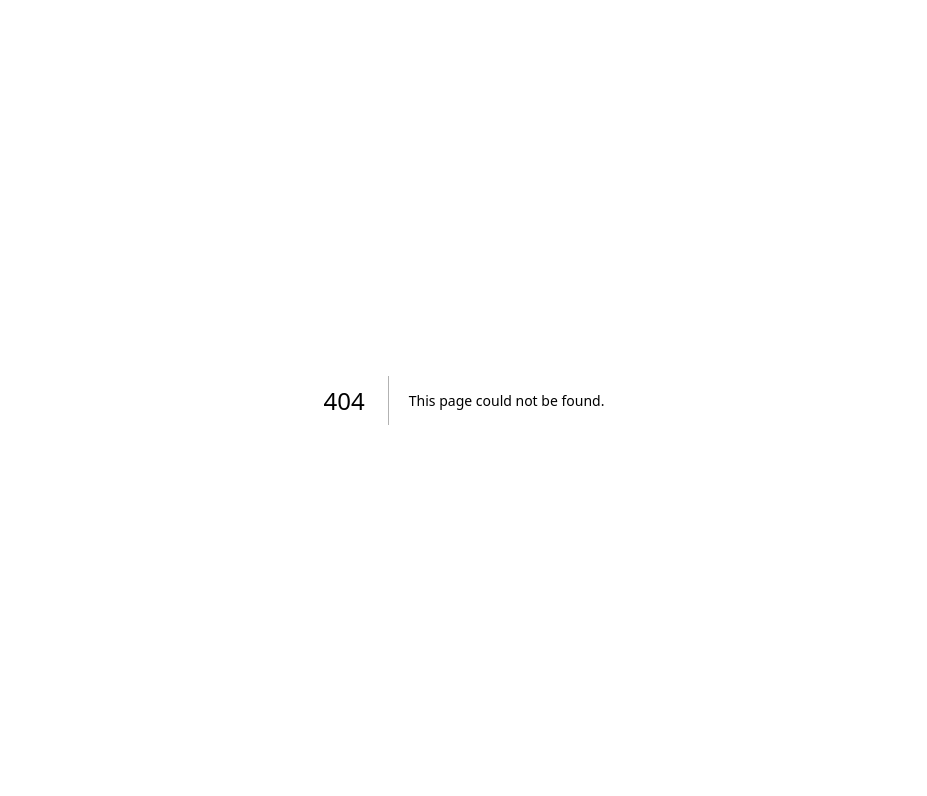
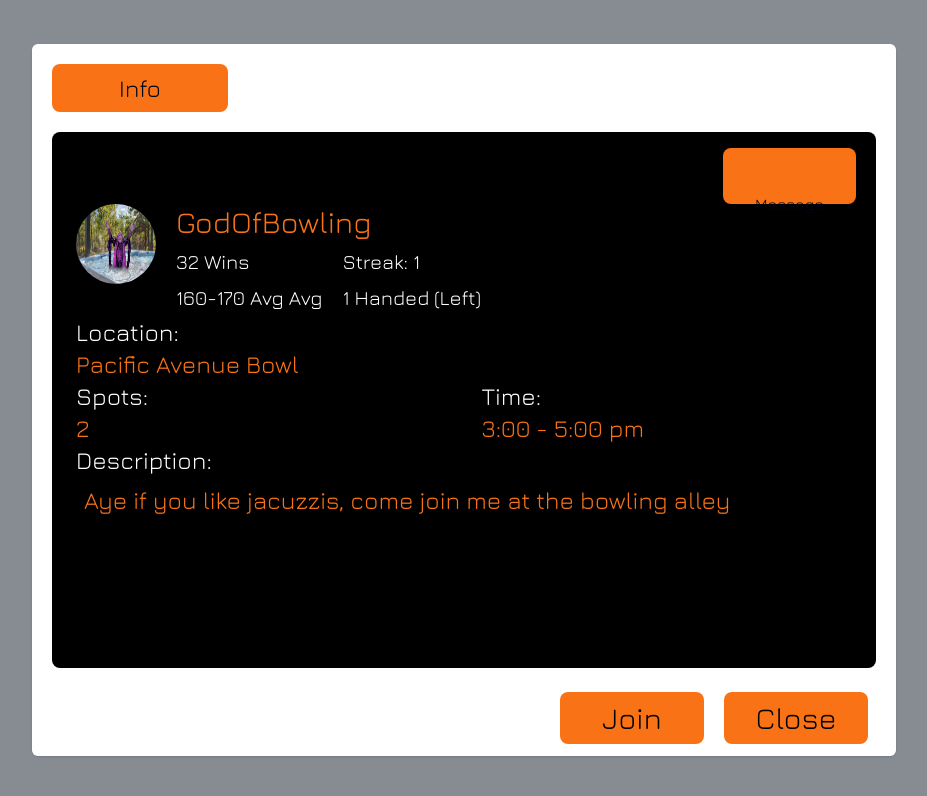
Before and after one commit to JayvonK/Full-Stack---Strike-Showdown, a Next.js app: page /pages/ModalTestPage2 in a window 1280 px wide. Before the commit this address had no page. Shown: the top 796 px of the page, without its empty margins (176-1103 px from the left). Built offline with nearby package versions, Linux system fonts and the light colour scheme.

Commit message:
Join Session modal

```diff
--- /dev/null
+++ b/src/app/pages/ModalTestPage2/page.tsx
@@ -0,0 +1,68 @@
+"use client";
+import React from 'react'
+import { Button, Modal } from "flowbite-react";
+import { useState } from "react";
+import FriendsModalComponent from '@/components/PageComponents/ModalComponents/FriendsModalComponent';
+import InboxModalComponent from '@/components/PageComponents/ModalComponents/InboxModalComponent';
+import ProfileModalComponent from '@/components/PageComponents/ModalComponents/ProfileModalComponent';
+import JoinSessionModalComponent from '@/components/PageComponents/ModalComponents/JoinSessionModalComponent';
+import ViewProfileModalComponent from '@/components/PageComponents/ModalComponents/ViewProfileModalComponent';
+import { IPublicUserData, IUserPosts } from '@/interfaces/Interfaces';
+function page() {
+    const fakeUserData2: IUserPosts = {
+        id: 0,
+    userID: 0,
+    title: "Practice Session",
+    isVisible: true,
+    state: "CA",
+    locations: "Pacific Avenue Bowl",
+    date: "2/3/22",
+    time: "3:00 - 5:00 pm",
+    maxPpl: 5,
+    currentPpl: 2,
+    description: "Aye if you like jacuzzis, come join me at the bowling alley",
+    isFinished: false,
+    publisher: "Jacoozi",
+    image: "/images/Jacoozzi (1).png",
+    wins: 32,
+    average: "160-170 Avg",
+    style: "1 Handed (Left)",
+    streak: 1,
+    invitedUsers: []
+      }
+  const fakeUserData: IPublicUserData = {
+    id: 0,
+    username: 'KingOfBowling209',
+    email: 'kingofbowling@gmail.com',
+    location: 'CA',
+    securityQuestion: '',
+    securityQuestionTwo: '',
+    securityQuestionThree: '',
+    fullName: 'Edward Sokel',
+    profileImage: '/images/blankpfp.png',
+    pronouns: 'he/him',
+    wins: 100,
+    losses: 50,
+    style: '2 Handed (Right)',
+    mainCenter: 'Pacific Avenue Bowl',
+    average: '120-130 Avg',
+    earnings: '700',
+    highGame: '300',
+    highSeries: '800',
+    streak: 5
+  }
+    const [openModal, setOpenModal] = useState(true);
+  return (
+    <div>
+       {/* <Button onClick={() => setOpenModal(true)}>Toggle modal</Button> */}
+       <Modal dismissible show={openModal} onClose={() => setOpenModal(false)} size={'4xl'}>
+        <JoinSessionModalComponent data={fakeUserData2} closeModal={function (): void {
+                  throw new Error('Function not implemented.');
+              } } joinChallenge={function (): void {
+                  throw new Error('Function not implemented.');
+              } }/>
+      </Modal>
+    </div>
+  )
+}
+export default page
--- a/src/components/PageComponents/ModalComponents/JoinSessionModalComponent.tsx
+++ b/src/components/PageComponents/ModalComponents/JoinSessionModalComponent.tsx
@@ -4,25 +4,19 @@ import { Button } from "flowbite-react";
 import "../../../app/css/LoginPageAndHome.css";
 import { Dispatch, SetStateAction, useState } from "react";
 import { useEffect } from "react";
-const JoinSessionModalComponent = () => {
+import { IUserPosts } from "@/interfaces/Interfaces";
+import { profile } from "console";
+
+const JoinSessionModalComponent = (props: {data: IUserPosts, closeModal: () => void, joinChallenge: () => void}) => {
   const[pageSize, setPageSize] = useState<boolean>(false);
 
-  useEffect(() => {
-    if (typeof window !== 'undefined') {
-        setPageSize(window.innerWidth > 1024);
-        const handleResize = () => {
-            setPageSize(window.innerWidth > 1024)
-        }
-        window.addEventListener('resize', handleResize)
-        return () => window.removeEventListener('resize', handleResize)
-    }
-}, [])
+
   return (
     <div className="bg-white rounded-md">
       <div className="px-5 py-5">
         <div className="bg-orange-500 text-3xl jura rounded-lg px-10 py-2 w-44 ">
           {" "}
-          <p className="text-center">Info</p>{" "}
+          <p className="text-center text-base md:text-lg lg:text-2xl">Info</p>{" "}
         </div>
       </div>
 
@@ -30,7 +24,7 @@ const JoinSessionModalComponent = () => {
         <div className="grid grid-col-4 justify-between">
           <div className="flex flex-col-6">
             <div className="col-span-1 pt-14 md:pt-0 xl:pt-14   lg:pt-0">
-              <img src={ProfilePic.src} className="   " alt="Your Profile Picture"></img>
+              <img src={props.data.image} className="  rounded-full  h-20 w-20 " alt="Your Profile Picture"></img>
             </div>
             <div className="col-span-2">
               <p className=" pt-14 xl:pt-14 md:pt-0 lg:pt-0 text-orange-500  text-xl lg:text-3xl jura px-2 lg:px-5 py-1  ">
@@ -38,13 +32,13 @@ const JoinSessionModalComponent = () => {
               </p>
               <div className="flex flex-col-6  gap-5 pl-5">
                 <div>
-                  <p className="text-white jura  text-md  md:text-lg lg:text-xl py-1">150 Wins</p>
-                  <p className="text-white jura text-md  md:text-lg lg:text-xl py-1">190-200 Avg</p>
+                  <p className="text-white jura  text-md  md:text-lg lg:text-xl py-1">{props.data.wins} Wins</p>
+                  <p className="text-white jura text-md  md:text-lg lg:text-xl py-1">{props.data.average} Avg</p>
                 </div>
                 <div className="text-white jura  ">
-                  <p className="text-white jura text-md  md:text-lg lg:text-xl py-1 ">Streak: 4</p>
+                  <p className="text-white jura text-md  md:text-lg lg:text-xl py-1 ">Streak: {props.data.streak}</p>
                   <p className="text-white jura text-md  md:text-lg lg:text-xl py-1">
-                    1 Handed (Lefty)
+                   {props.data.style}
                   </p>
                 </div>
               </div>
@@ -52,7 +46,7 @@ const JoinSessionModalComponent = () => {
             <div>
           <div className="static">
             <div className="absolute bottom-25 right-10">
-              <h1 className="bg-orange-500 text-2xl jura rounded-lg px-8  h-12 flex items-center ">
+              <h1 className="bg-orange-500 xl:pt-14 md:pt-0 lg:pt-0 jura rounded-lg px-8  h-10  lg:h-12 flex items-center ">
                 Message
               </h1>
             </div>
@@ -63,24 +57,22 @@ const JoinSessionModalComponent = () => {
         </div>
         <div className="">
           <p className="text-white jura text-xl md:text-lg lg:text-2xl">Location:</p>
-          <p className=" jura text-xl md:text-lg lg:text-2xl text-orange-500">Paddock Bowl</p>
+          <p className=" jura text-xl md:text-lg lg:text-2xl text-orange-500">{props.data.locations}</p>
           <div className="flex flex-col-6 justify-between pr-0  md:pr-0 lg:pr-0 xl:pr-52">
             <div>
               <p className="text-white jura text-xl md:text-lg lg:text-2xl">Spots:</p>
-              <p className=" jura text-xl md:text-lg lg:text-2xl text-orange-500">1/3</p>
+              <p className=" jura text-xl md:text-lg lg:text-2xl text-orange-500">{props.data.currentPpl}</p>
             </div>
             <div className="">
               <p className="text-white jura text-xl md:text-lg lg:text-2xl">Time:</p>
-              <p className="text-orange-500 text-xl md:text-lg lg:text-2xl jura">1:00 - 4:00</p>
+              <p className="text-orange-500 text-xl md:text-lg lg:text-2xl jura">{props.data.time}</p>
             </div>
           </div>
         </div>
         <div>
           <h3 className="jura text-white text-2xl">Description:</h3>
           <p className="w-full h-40 text-orange-500 jura text-xl md:text-lg lg:text-2xl  pl-2 mb-2 mt-2 rounded-sm overflow-scroll ">
-            Practice Session for working on spare shooting. Mainly single pins
-            like 10 pins or 7 pins. Will be practicing for 4 games, maybe more
-            feel free to join.
+            {props.data.description}
           </p>
         </div>
       </div>
@@ -89,7 +81,7 @@ const JoinSessionModalComponent = () => {
           <h3 className=" text-2xl  md:text-3xl   ">Join</h3>
         </button>
         <button className=" border-color outline-none   mt-3 bg-orange-500  w-36 md:w-36 rounded-xl  md:rounded-lg  hover:!bg-orange-500 text-black jura">
-          <h3 className=" text-2xl  lg:text-3xl  py-2 ">Close</h3>
+          <h3 className=" text-2xl  lg:text-3xl  py-2 " onClick={props.closeModal}>Close</h3>
         </button>
       </div>
     </div>
```
